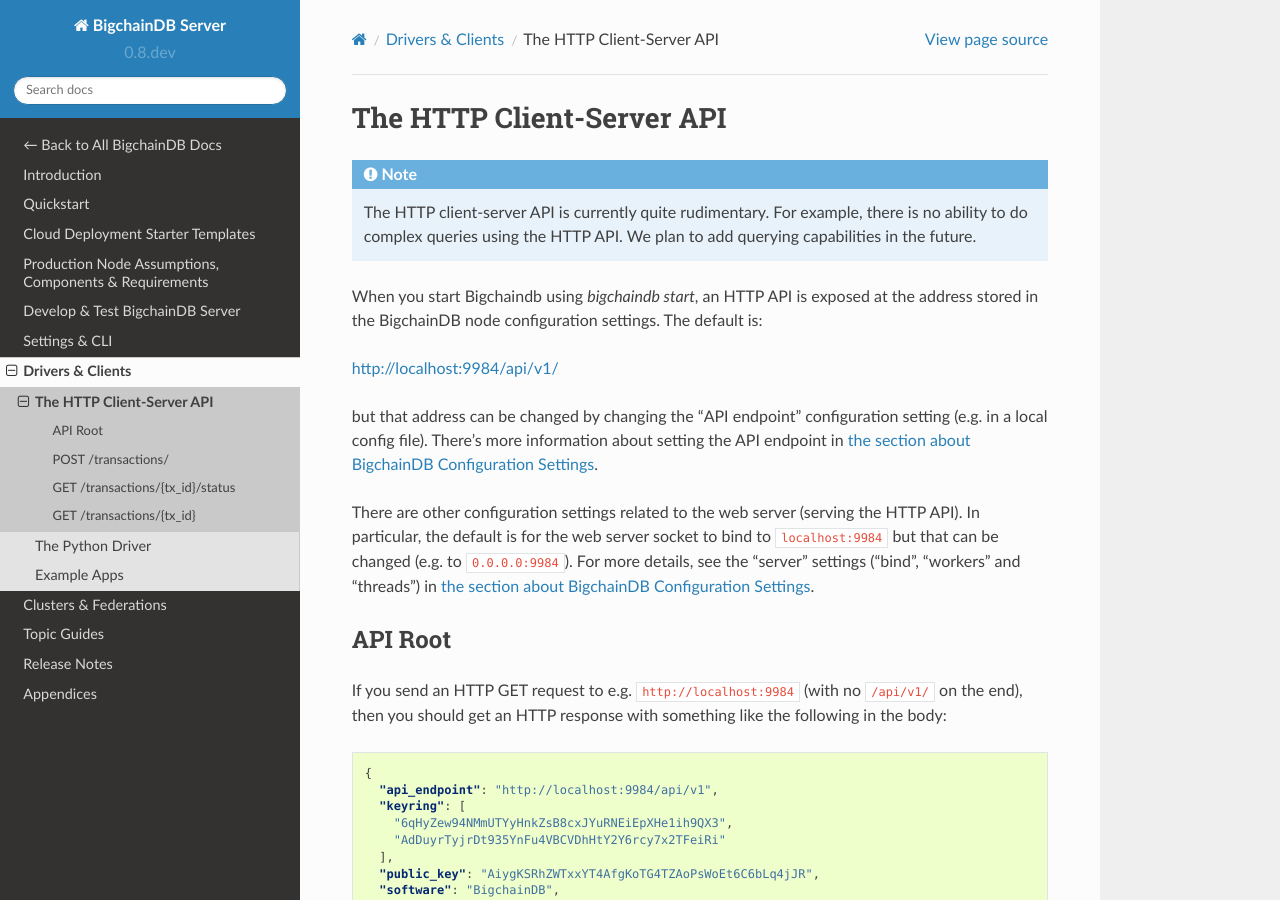
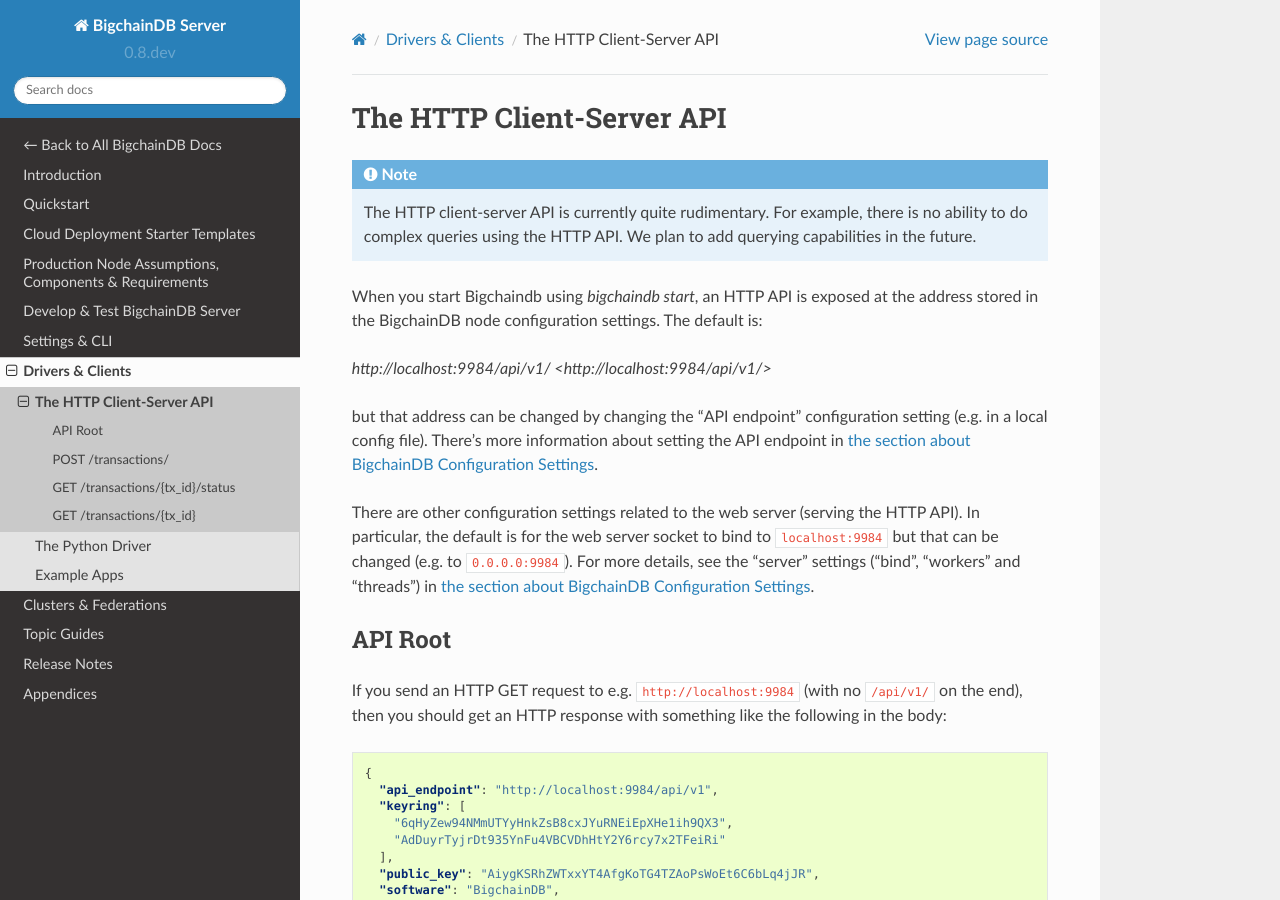
Before and after one commit to bigchaindb/bigchaindb, a Sphinx documentation site: the page built from docs/server/source/drivers-clients/http-client-server-api.rst, in a window 1280 px wide and 900 px high. Built offline with Sphinx 7.4.7 and the Read the Docs theme 2.0.0, drawn with Linux system fonts in a browser that asks for light colours.

```diff
--- a/docs/server/source/drivers-clients/http-client-server-api.rst
+++ b/docs/server/source/drivers-clients/http-client-server-api.rst
@@ -11,7 +11,7 @@
 the address stored in the BigchainDB node configuration settings. The default
 is:
 
-`http://localhost:9984/api/v1/ <http://localhost:9984/api/v1/>`_
+`http://localhost:9984/api/v1/ <http://localhost:9984/api/v1/>`
 
 but that address can be changed by changing the "API endpoint" configuration
 setting (e.g. in a local config file). There's more information about setting
```
